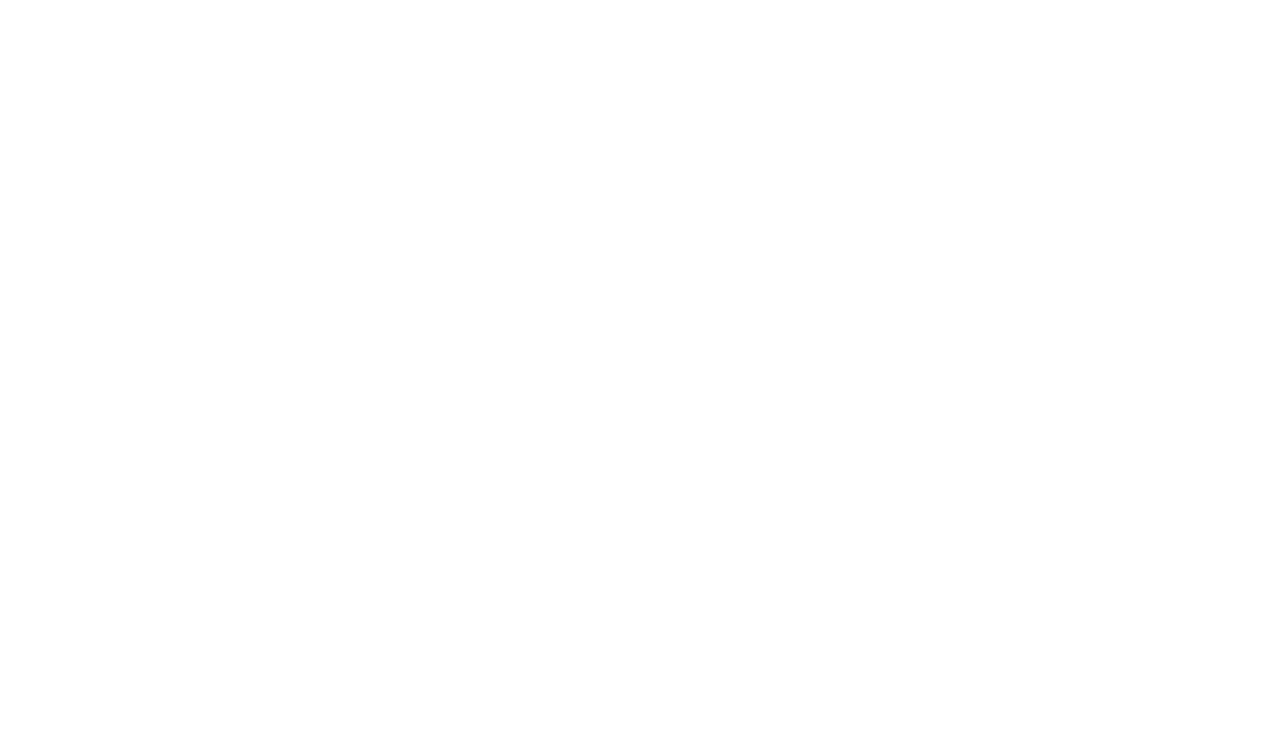
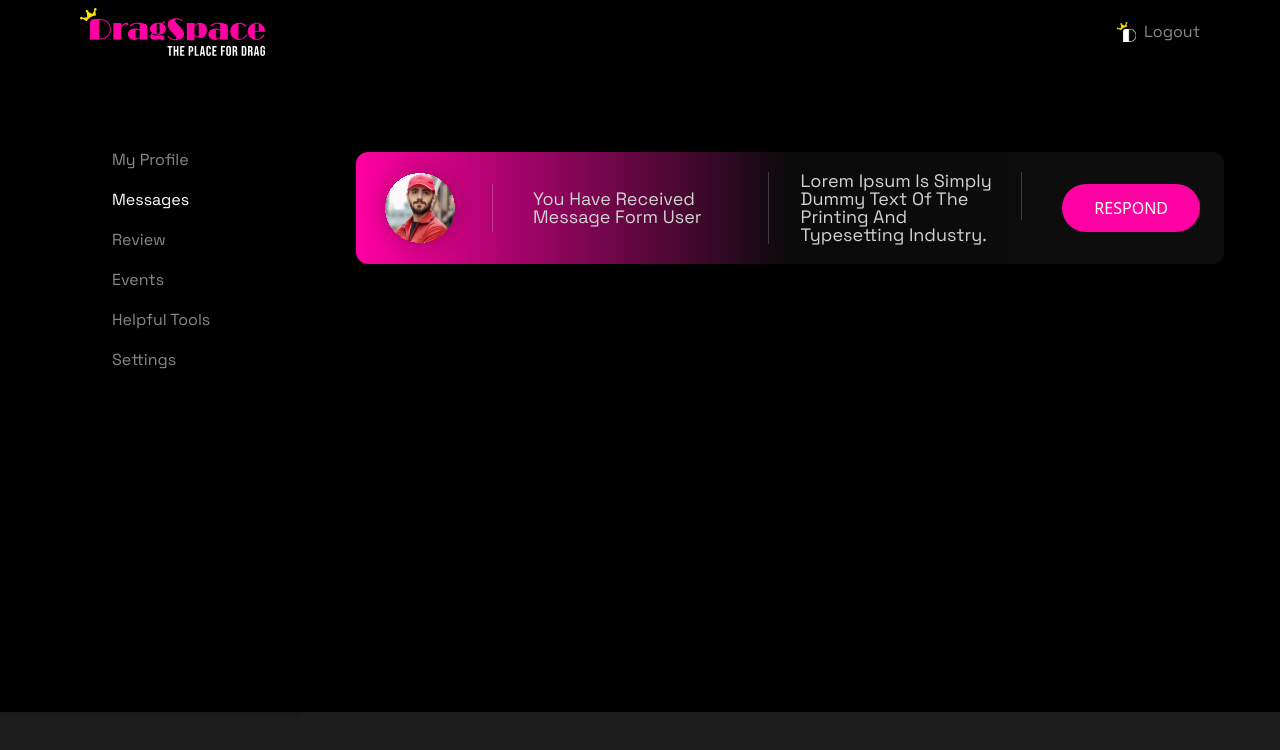
Before and after one commit to HamzaAliKundi/coltable-deshabord-performer, a React (Vite) app: page /messages in a window 1280 px wide. Before the commit this address had no page. Shown: the top 750 px of the page. Built offline with nearby package versions, Linux system fonts and the light colour scheme.

Commit message:
design messages page

```diff
--- a/src/App.tsx
+++ b/src/App.tsx
@@ -6,6 +6,7 @@
 import SettingsPage from "./pages/settings";
 import Signup from "./components/auth/signUp";
 import ProfilePage from "./pages/profile";
+import MessagesPage from "./pages/messages";
 function App() {
   return (
     <BrowserRouter>
@@ -17,8 +18,9 @@
 
         <Route element={<ProtectedRoutes />}>
           <Route path="/" element={<Layout />}>
+            <Route path="profile" element={<ProfilePage />} />
             <Route path="settings" element={<SettingsPage />} />
-            <Route path="profile" element={<ProfilePage />} />
+            <Route path="messages" element={<MessagesPage />} />
           </Route>
         </Route>
       </Routes>
--- /dev/null
+++ b/src/components/messages/messages.tsx
@@ -0,0 +1,47 @@
+import React from 'react';
+import { MessageSquare } from 'lucide-react';
+
+const Messages = (image: boolean) => {
+  return (
+    <div className=" p-4 md:px-8 py-16 bg-black min-h-[75vh]">
+      <div className="w-full max-w-[1029px] bg-gradient-to-l from-[#0D0D0D] via-[#0D0D0D]/80 to-[#FF00A2] rounded-xl overflow-hidden">
+        <div className="flex items-center justify-between">
+          {/* Left section with avatar and message info */}
+          <div className="flex items-center">
+            <div className="ml-2">
+              <div className=" rounded-full overflow-hidden border-white">
+                  {image ? <img src="/messages/messages.svg" alt="Profile" className="object-cover" /> : <MessageSquare className="text-gray-400" />}
+              </div>
+            </div>
+            <div className="w-[1px] h-12 bg-white/20 mx-4"></div>
+          </div>
+
+          {/* Middle section split in two equal parts */}
+          <div className="flex flex-1 justify-between align-center px-6 py-4">
+            <div className="text-white w-1/2 flex items-center">
+              <p className="font-['Space_Grotesk'] font-normal text-[18px] leading-[100%] tracking-[0%] align-middle capitalize text-[#D2D2D2]">
+                You Have Received Message Form User
+              </p>
+            </div>
+            <div className="w-[1px] bg-white/20 mx-4"></div>
+            <div className="text-white w-1/2 pl-4">
+              <p className="font-['Space_Grotesk'] font-normal text-[18px] leading-[100%] tracking-[0%] align-middle capitalize text-[#D2D2D2]">
+                Lorem Ipsum Is Simply Dummy Text Of The Printing And Typesetting Industry.
+              </p>
+            </div>
+            <div className="w-[1px] h-12 bg-white/20 mx-4"></div>
+          </div>
+
+          {/* Right section with button */}
+          <div className="pr-6">
+            <button className="bg-[#FF00A2] hover:bg-pink-600 text-white py-3 px-8 rounded-full font-medium">
+              RESPOND
+            </button>
+          </div>
+        </div>
+      </div>
+    </div>
+  );
+};
+
+export default Messages;
--- /dev/null
+++ b/src/pages/messages/index.tsx
@@ -0,0 +1,10 @@
+import Messages from '../../components/messages/messages'
+const MessagesPage = () => {
+  return (
+    <div>
+      <Messages />
+    </div>
+  )
+}
+
+export default MessagesPage
```
Also changed, not shown: public/messages/messages.svg (added).
